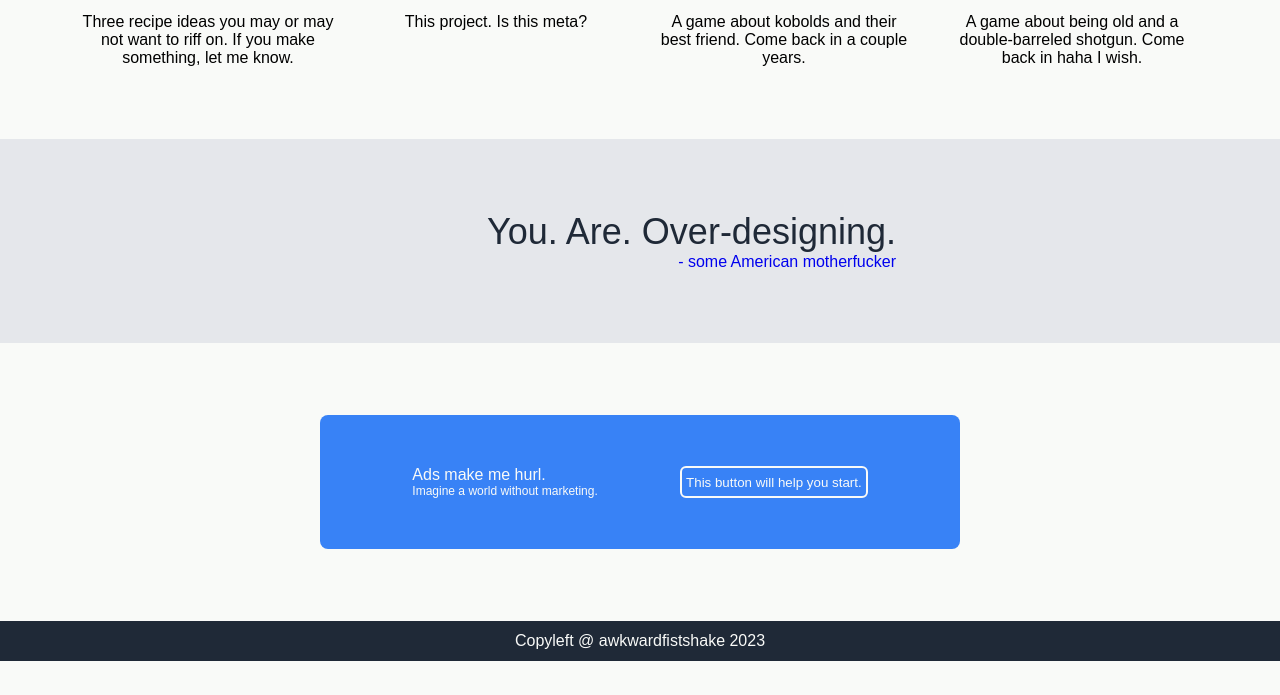
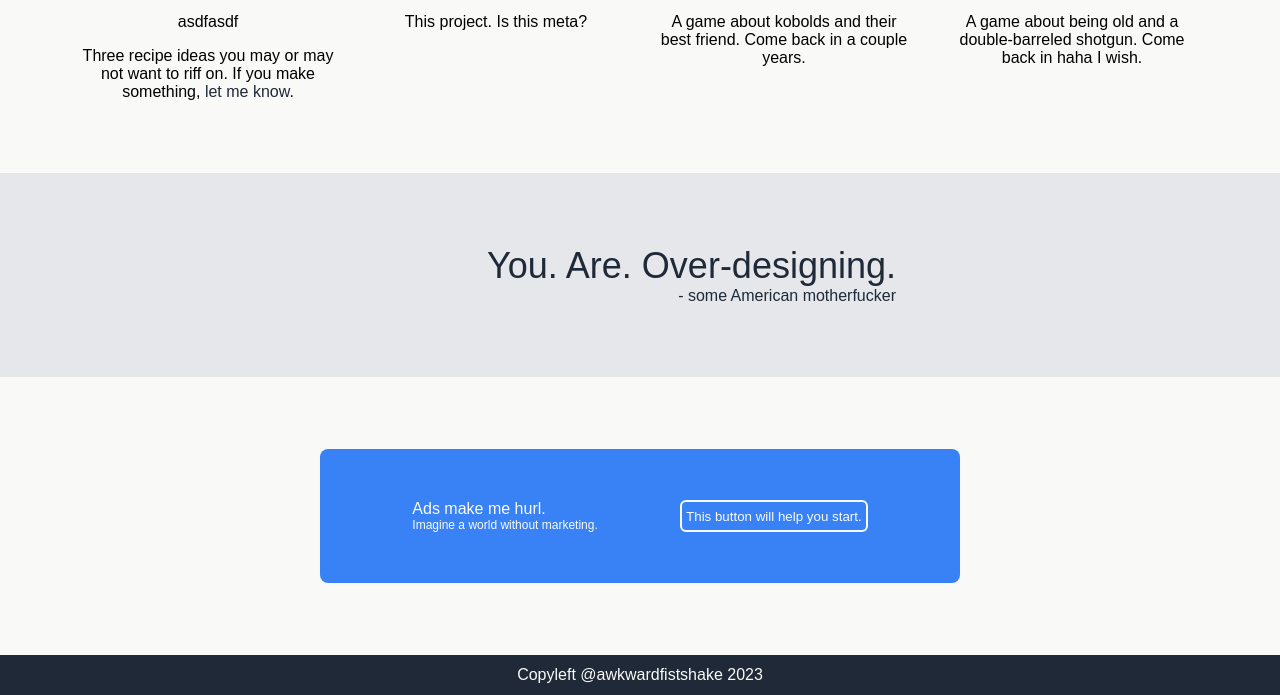
Before and after one commit to Motorheadbanger/landing-page, a plain HTML site: page index.html in a window 1280 px wide. Shown: the part 775-1470 px from the top of the page. Before the commit the page ends 1436 px from the top, so only its background shows below. Drawn offline with Linux system fonts and the light colour scheme.

Commit message:
feat: Addd e-mail contact info

```diff
--- a/index.html
+++ b/index.html
@@ -10,7 +10,7 @@
     <div class="top header">
         <img src="./images/apple.png" height=64 width=64></img>
         <div class="links">
-            <a>E-mail</a>
+            <a href="mailto:awkwardfistshake@protonmail.com">E-mail</a>
             <a>No phone</a>
             <a>No socials</a>
         </div>
@@ -30,8 +30,8 @@
                 <a href="https://motorheadbanger.github.io/odin-recipes" target="_blank" rel="noreferrer noopener">
                     Recipes
                     <img src="./images/recipes.png"></img>
-                </a>
-                <span>Three recipe ideas you may or may not want to riff on. If you make something, let me know.</span>
+                </a>asdfasdf
+                <span>Three recipe ideas you may or may not want to riff on. If you make something, <a href="mailto:awkwardfistshake@protonmail.com">let me know</a>.</span>
             </div>
             <div class="card">
                 <a href="https://motorheadbanger.github.io/landing-page" target="_blank" rel="noreferrer noopener">
@@ -69,6 +69,6 @@
             <button>This button will help you start.</button>
         </div>
     </div>
-    <div class="footer">Copyleft @ awkwardfistshake 2023</div>
+    <div class="footer">Copyleft @ <a href="mailto:awkwardfistshake@protonmail.com">awkwardfistshake</a>&nbsp;2023</div>
 </body>
 </html>
--- a/styles.css
+++ b/styles.css
@@ -9,13 +9,18 @@ body {
 
 a {
     text-decoration: none;
+    color: #1f2937;
 }
 
 a:visited {
     color: #1f2937;
 }
 
-.top.header a:visited {
+.top.header a:visited, .footer a:visited {
+    color: #f9faf8;
+}
+
+.top.header a, .footer a {
     color: #f9faf8;
 }
 
```
